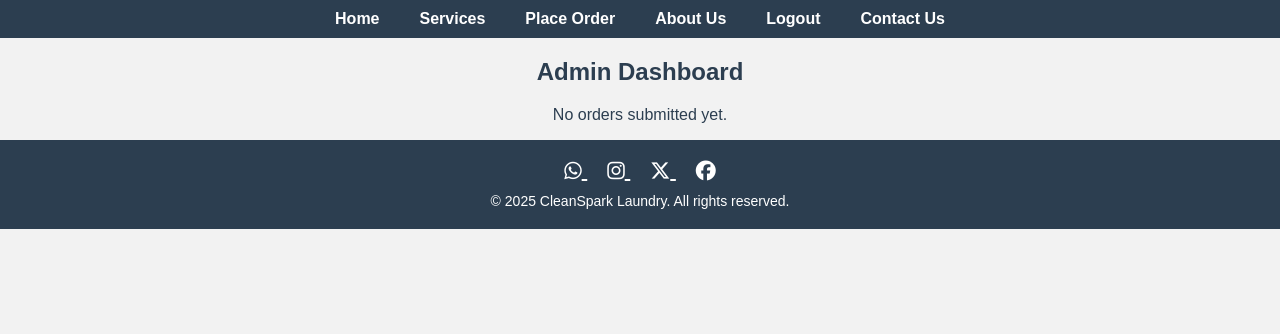
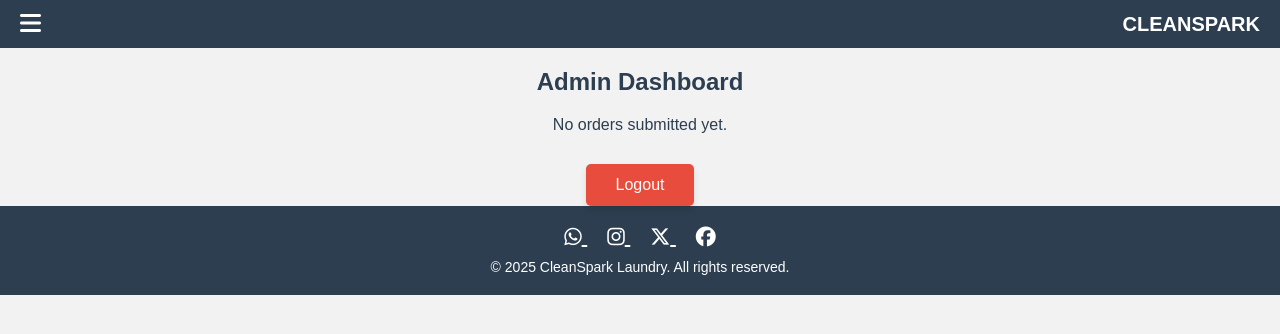
Before and after one commit to munir-moh/laundry-service, a Flask app: page /admin-dashboard in a window 1280 px wide. Shown: the top 334 px of the page. Run offline with Flask 3, Linux system fonts and the light colour scheme; the visitor is signed in with stand-in values (Sample User, id 1); data that the repository does not hold is empty.

Commit message:
Refactor navigation: replace inline nav with navbar include across multiple templates, add logout button in admin dashboard

```diff
--- a/templates/admin_dashboard.html
+++ b/templates/admin_dashboard.html
@@ -76,14 +76,8 @@
     </style>
 </head>
 <body>
-    <nav>
-        <a href="/">Home</a>
-        <a href="/services">Services</a>
-        <a href="/order">Place Order</a>
-        <a href="/about">About Us</a>
-        <a href="/admin-logout">Logout</a>
-        <a href="/contact">Contact Us</a>
-    </nav>
+
+    {% include 'navbar.html' %}
 
     <h2>Admin Dashboard</h2>
 
@@ -134,6 +128,25 @@
     {% else %}
         <p style="text-align: center;">No orders submitted yet.</p>
     {% endif %}
+
+    <div style="text-align: center; margin-top: 30px;">
+        <form action="{{ url_for('admin_logout') }}" method="get">
+            <button type="submit" style="
+                padding: 12px 30px;
+                background-color: #e74c3c;
+                color: white;
+                font-size: 16px;
+                border: none;
+                border-radius: 5px;
+                cursor: pointer;
+                box-shadow: 0 4px 6px rgba(0,0,0,0.1);
+                transition: background-color 0.3s ease;
+            ">
+                Logout
+            </button>
+        </form>
+    </div>
+
     <footer style="background-color: #2c3e50; color: white; padding: 20px 10px; text-align: center;">
         <div style="margin-bottom: 10px;">
             <a href="https://wa.me/2349012345678" target="_blank" style="color: white; margin: 0 10px; font-size: 20px;">
--- /dev/null
+++ b/templates/navbar.html
@@ -0,0 +1,100 @@
+<!-- templates/navbar.html -->
+<link rel="stylesheet" href="https://cdnjs.cloudflare.com/ajax/libs/font-awesome/6.5.0/css/all.min.css">
+
+<style>
+    .navbar {
+        background-color: #2c3e50;
+        padding: 10px 20px;
+        display: flex;
+        justify-content: space-between;
+        align-items: center;
+        position: relative;
+        z-index: 1000;
+    }
+
+    .navbar .logo {
+        color: #ffffff;
+        font-weight: bold;
+        font-size: 20px;
+        text-decoration: none;
+    }
+
+    .menu-icon {
+        color: white;
+        font-size: 24px;
+        cursor: pointer;
+        order: -1; /* moves hamburger to the left */
+    }
+
+    .sidebar {
+        height: 100%;
+        width: 250px;
+        position: fixed;
+        top: 0;
+        left: -250px;
+        background-color: #2c3e50;
+        overflow-x: hidden;
+        transition: 0.4s;
+        z-index: 2000;
+        display: flex;
+        flex-direction: column;
+        align-items: center; /* Horizontally center items */
+        padding-top: 60px; /* Push links from top */
+    }
+
+    .sidebar a {
+        color: white;
+        padding: 14px 0;
+        text-decoration: none;
+        font-size: 20px;
+        width: 100%;
+        text-align: center;
+        border-bottom: 1px solid #444;
+    }
+
+    .sidebar a:hover {
+        background-color: #34495e;
+    }
+
+    .close-btn {
+        position: absolute;
+        top: 15px;
+        right: 20px;
+        font-size: 30px;
+        color: white;
+        cursor: pointer;
+    }
+
+    body.sidebar-open {
+        overflow: hidden;
+    }
+</style>
+
+<div class="navbar">
+    <div class="menu-icon" onclick="openSidebar()">
+        <i class="fas fa-bars"></i>
+    </div>
+    <a class="logo" href="/">CLEANSPARK</a>
+</div>
+
+<div id="mySidebar" class="sidebar">
+    <div class="close-btn" onclick="closeSidebar()">&times;</div>
+    <a href="/">Home</a>
+    <a href="/services">Services</a>
+    <a href="/order">Place Order</a>
+    <a href="/about">About</a>
+    <a href="/admin">Admin</a>
+    <a href="/contact">Contact</a>
+</div>
+
+<script>
+    function openSidebar() {
+        document.getElementById("mySidebar").style.left = "0";
+        document.body.classList.add('sidebar-open');
+    }
+
+    function closeSidebar() {
+        document.getElementById("mySidebar").style.left = "-250px";
+        document.body.classList.remove('sidebar-open');
+    }
+</script>
```
Also changed, not shown: templates/about.html (+2 -8 lines), templates/admin_login.html (+2 -8 lines), templates/contact.html (+2 -8 lines), templates/dashboard.html (+2 -8 lines), templates/order.html (+1 -8 lines), templates/services.html (+1 -8 lines).
